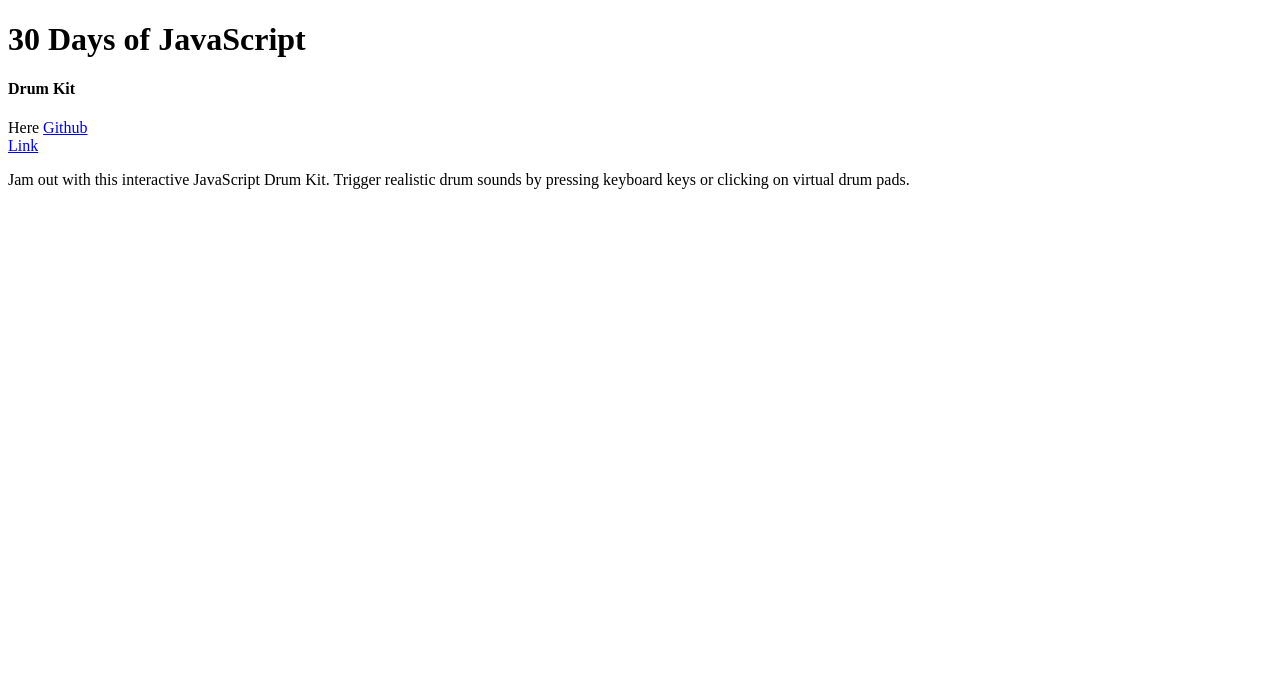
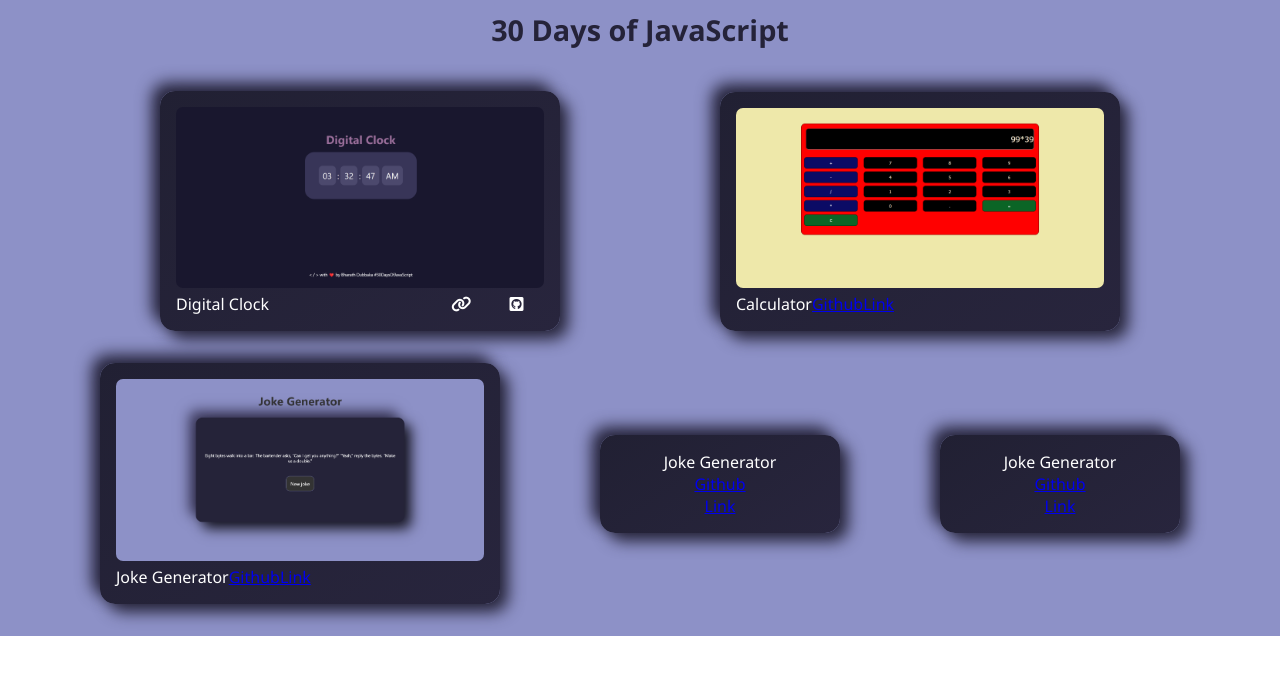
Before and after one commit to Bharath-Dubbaka/30days30projectsJS, a browser extension: page index.html in a window 1280 px wide. Drawn offline with Linux system fonts and the light colour scheme.

Commit message:
made ui changes

```diff
--- a/DigitalClockJS/app.js
+++ b/DigitalClockJS/app.js
@@ -10,6 +10,11 @@ function updateTime() {
   } else {
     timeInputHrs.innerHTML = new Date().getHours();
     timeInputAMPM.innerHTML = "AM";
+  }
+  if (hours.toString().length < 2) {
+    timeInputHrs.innerHTML = `0${hours}`;
+  } else {
+    timeInputHrs.innerHTML = hours;
   }
 
   let mins = new Date().getMinutes();
--- a/index.html
+++ b/index.html
@@ -3,32 +3,87 @@
 <head>
     <meta charset="UTF-8">
     <meta name="viewport" content="width=device-width, initial-scale=1.0">
-    <title>Document</title>
+    <title>30daysofJavaScript</title>
+    <link rel="stylesheet" href="style.css">
+    <link rel="shortcut icon" href="30DaysOfJavaScript/assets/favicon.png" type="image/x-icon">
+    <link rel="stylesheet" href="https://cdnjs.cloudflare.com/ajax/libs/font-awesome/6.2.0/css/all.min.css" />
 </head>
 <body>
     <div class="container">
         <div class="top">
-            <h1>30 Days of JavaScript</h1>
-            <!-- <input id="searchbar" onkeyup="search_project() "  type="text" name="search" placeholder='Search projects.....' /> -->
-            <ul id="suggestion-list">
-            </ul>
-            <!-- Dark Mode Button -->
-            <!-- <button id="toggle" class="toggleButton" type="button" onclick="toggleDarkLight()">🌙</button> -->
+            <div class="heading">30 Days of JavaScript</div>
         </div>
-        <div class="main" id="projectsContainer">
+        <div class="content" id="projectsContainer">
+            <!-- projects -->
+            <div class="item">
+                <img src="./assets/digitalClock.png" alt="Digital Clock Image" />
+                <div class="links">
+                    <div class="projectName">Digital Clock</div>
+                    <div class="projectLink">
+                        <a target="_blank" href="DigitalClockJS/index.html"><i class="fa-solid fa-link"></i></a>
+                    </div>
+                    <div class="projectGithub">
+                        <a target="_blank" href="https://github.com/Bharath-Dubbaka/30daysofJS/tree/main/DigitalClockJS"><i class="fa-brands fa-square-github"></i></a>
+                    </div>
+                </div>
+                <div class="description">
+                    <p>Jam out with this interactive JavaScript Drum Kit.  Trigger realistic drum sounds by pressing keyboard keys or clicking on virtual drum pads.  </p>
+                </div>
+            </div>
+            <div class="item">
+                <img src="./assets/calculator.png" alt="Calculator Image" />
+                <div class="links">
+                    <div>Calculator</div>
+                    <div>
+                        <a target="_blank" href="https://github.com/Bharath-Dubbaka/30daysofJS/tree/main/CalculatorJS">Github</a>
+                    </div>
+                    <div>
+                        <a target="_blank" href="calculatorJS/index.html">Link</a>
+                    </div>
+                </div>
+                <div class="description">
+                    <p>Jam our realistic drum sounds by pressing keyboard keys or clicking on virtual drum pads.</p>
+                </div>
+              </div>
+              <div class="item">
+                <img src="./assets/jokeGen.png" alt="Joke Generator Image" />
+                <div class="links">
+                    <div>Joke Generator</div>
+                    <div>
+                        <a target="_blank" href="https://github.com/Bharath-Dubbaka/30daysofJS/tree/main/TodoJS">Github</a>
+                    </div>
+                    <div>
+                        <a target="_blank" href="JokeGenJS/index.html">Link</a>
+                    </div>
+                </div>
+                <div class="description">
+                    <p>Jam out with this interactive JavaScript Drum Kit.  Trigger realistic drum sounds by pressing keyboard keys or clicking on virtual drum pads.</p>
+                </div>
+            </div>
             <div class="item">
                 <!-- <img src="30DaysOfJavaScript/assets/01.png" alt="Drum Kit" /> -->
-              <h4>Drum Kit</h4>
-              <div>Here
+                <div>Joke Generator</div>
+                <div>
                   <a href="https://github.com/Bharath-Dubbaka/30daysofJS/tree/main/TodoJS">Github</a>
                 </div>
                 <div>
                   <a target="_blank" href="JokeGenJS/index.html">Link</a>
                 </div>
                 <div class="description">
-                <p>
                     Jam out with this interactive JavaScript Drum Kit.  Trigger realistic drum sounds by pressing keyboard keys or clicking on virtual drum pads.
-                </p>
+                </div>
+              </div>
+              <div class="item">
+                <!-- <img src="30DaysOfJavaScript/assets/01.png" alt="Drum Kit" /> -->
+                <div>Joke Generator</div>
+                <div>
+                  <a href="https://github.com/Bharath-Dubbaka/30daysofJS/tree/main/TodoJS">Github</a>
+                </div>
+                <div>
+                  <a target="_blank" href="JokeGenJS/index.html">Link</a>
+                </div>
+                <div class="description">
+                    Jam out with this interactive JavaScript Drum Kit.  Trigger realistic drum sounds by pressing keyboard keys or clicking on virtual drum pads.
                 </div>
               </div>
         </div>
--- /dev/null
+++ b/style.css
@@ -0,0 +1,94 @@
+*{
+    padding: 0;
+    margin: 0;
+    font-family:'Segoe UI', Tahoma, Geneva, Verdana, sans-serif;
+    box-sizing: border-box;
+}
+.container{
+    background-color: #8d91c7;
+    display: flex;
+    flex-direction: column;
+    align-items: center;
+    /* justify-content: center; */
+    /* height: 100%; */
+    color: #252339;
+    /* padding: 0 3rem 0 3rem; */
+}
+.heading{
+    /* position: absolute; */
+    text-align: center;
+    /* top: 0; */
+    padding-bottom: 10px;
+    margin-top: 10px;
+    font-size: 1.8rem;
+    font-weight: bolder;
+    color: #252339;
+}
+.content{
+    border-radius: 10px;
+    padding: 1rem;
+    /* width: 100%; */
+    display: flex;
+    flex-direction: row;
+    /* text-align: center;
+    justify-content: center; */
+    align-items: center;
+    border-radius: 36px;
+    justify-content: space-evenly;
+    flex-wrap: wrap;
+    flex-basis: auto;
+/* box-shadow:  31px 31px 27px #1d3c46,
+             -31px -31px 27px #3f869c; */
+}
+
+
+.item{
+
+    color: white;
+    background-color: #252339;
+    min-width: 15rem;
+    max-width: 25rem;
+    text-align: center;
+    padding: 1rem;
+    margin: 1rem;
+    /* border-radius: 1rem; */
+    border-radius: 15px;
+background: linear-gradient(145deg, #212033, #28253d);
+box-shadow:  8px 8px 16px #252338,
+             -8px -8px 16px #25233a;
+}
+.links{
+    display: flex;
+    width: 100%;
+}
+.projectName{
+    width: 70%;
+    text-align: start;
+}
+.projectLink{
+    width: 15%;
+}
+.projectGithub{
+    width: 15%;
+}
+.item img {
+    width: 100%;
+    height: 100%;
+    object-fit: fill;
+    border-radius: 7px; /* Rounded corners */
+}
+i{
+    color: white;
+}
+.item:hover {
+    transform: scale3d(1.05, 1.05, 1);
+    /* border: 1px solid #ffffff; */
+    filter: drop-shadow(10px);
+    filter: contrast(110%);
+    background-color: #684756;
+}
+
+
+.description{
+    display: none;
+}
```
Also changed, not shown: app.js (deleted, +0 -104 lines), assets/calculator.png (added), assets/digitalClock.png (added), assets/jokeGen.png (added). Lines whose indentation alone changed are shown as unchanged.
